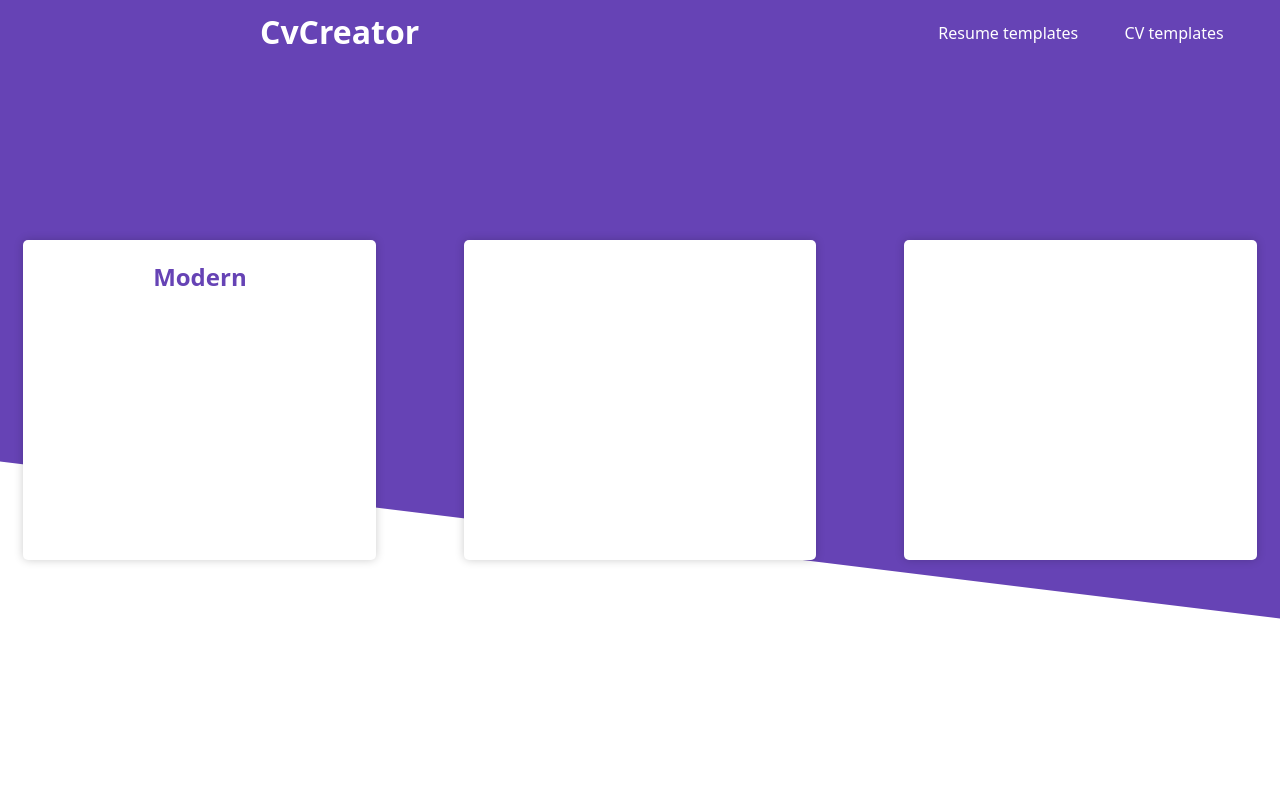
After one commit to ItsPooky/zavrsni-v1, a Flask app: template templates/template.html in a window 1280 px wide; the page is wider, and only the part inside the window is pictured. The commit adds this page. Run offline with Flask 3, Linux system fonts and the light colour scheme; the template is opened without the code that fills it, so the values that code supplies are empty.

Commit message:
napravismo ga

```diff
--- a/app.py
+++ b/app.py
@@ -16,11 +16,8 @@ app = Flask(__name__)
 
 app.secret_key = 'stefan'
 
-@app.route('/', methods=['GET','POST'])
+@app.route('/', methods=['GET', 'POST'])
 def render_home_page():
-    return render_template('index.html')
-
-def insert_data():
     if request.method == 'POST':
         first_name = request.form['first_name']
         last_name = request.form['last_name']
@@ -30,5 +27,28 @@ def insert_data():
         phone_number = request.form['phone_number']
         city = request.form['city']
 
+        # Insert data into the database (You should sanitize and validate data before inserting)
+        cursor.execute(
+            "INSERT INTO your_table_name (first_name, last_name, email, address, zip_code, phone_number, city) "
+            "VALUES (%s, %s, %s, %s, %s, %s, %s)",
+            (first_name, last_name, email, address, zip_code, phone_number, city)
+        )
+        connection.commit()
+
+        # Redirect to the next page
+        return redirect(url_for('render_history_page'))
+
+    return render_template('index.html')
+
+@app.route('/2', methods=['GET', 'POST'])
+def render_history_page():
+    if request.method == 'POST':
+        return redirect(url_for('history_page'))  # Redirect to the 'history_page' route
+    return render_template('history.html')
+
+@app.route('/history')
+def history_page():
+    return render_template('history.html')
+
 app.run(debug = True)
 connection.close()
--- /dev/null
+++ b/templates/template.html
@@ -0,0 +1,175 @@
+<!DOCTYPE html>
+<html lang="en">
+<head>
+    <meta charset="UTF-8">
+    <meta name="viewport" content="width=device-width, initial-scale=1.0">
+    <title>CvCreator</title>
+    <style>
+
+    *{
+        margin: 0;
+        padding: 0;
+        box-sizing: border-box;
+    }
+    body {
+        font-family: system-ui, -apple-system, BlinkMacSystemFont, 'Segoe UI', Roboto, Oxygen, Ubuntu, Cantarell, 'Open Sans', 'Helvetica Neue', sans-serif;
+        width: 100%;
+        height: 100vh;
+        position: relative;
+        display: flex;
+        justify-content: center;
+        align-items: center;
+        min-height: 100vh;
+    }
+    body .darkmode{
+        background-color: #333333;
+        color: #ffffff;
+    }
+    header{
+        position: absolute;
+        padding: 10px;
+        top: 0;
+        width: 100%;
+        z-index: 999;
+        height: 65px;
+        background: #6643b5;
+        display: flex;
+        justify-content: space-between;
+    }
+    .heading-bg{
+        position:absolute;
+        z-index: 99;
+        top: -60px;
+        left: 0;
+        width: 100%;
+        height: 600px;
+        background: #6643b5;
+        -webkit-transform: skewY(7deg);
+        transform: skewY(7deg);
+    }
+
+    .tem_container{
+        width: 25%;
+        padding: 20px;
+        color: #6643b5;
+        background-color: #fff;
+        border-radius: 5px;
+        box-shadow: 0 0 10px rgba(0, 0, 0, 0.2);
+        display: flex;
+        flex-direction: column;
+        flex-wrap: no-wrap;
+        align-items: flex-start;
+        z-index: 99;
+    }
+    .form_selection_template{
+        z-index: 9;
+        display: flex;
+    }
+    .template_preview{
+
+    }
+    .template_preview_item{
+        list-style: none;
+    }
+    .template_preview_name{
+        display: block;
+        margin-left: 110px;
+    }
+    .template_preview_wrapper{
+        display: flex;
+        width: 100%;
+        height: 90%;
+    }
+    .contain{
+        display: flex;
+        flex-direction: row;
+        flex-wrap: nowrap;
+        justify-content: space-evenly;
+        height: 40%;
+    }
+    .cvc{
+        color: #fff;
+        margin-left: 250px;
+    }
+    .information{
+        display: flex;
+        flex-direction: row;
+        justify-content: space-evenly;
+        width: 30%;
+        font-size: 16px;
+        color: #fff;
+        align-self: center;
+    }
+    .template_select{
+        display: inline-block;
+        position: relative;
+        background: #fff;
+        height: 1120px;
+        width: 790px;
+        -webkit-transform: scale(0.253);
+        transform: scale(0.253);
+        max-height: 1133px;
+        left: 50%;
+        margin-left: -100px;
+        border: none;
+        pointer-events: none;
+        -webkit-transform-origin: 0 0;
+        transform-origin: 0 0;
+        -webkit-transition: all .6s ease;
+        transition: all .6s ease;
+        cursor: pointer;
+        opacity: 0;
+    }
+
+    </style>
+
+</head>
+<body>
+    <header>
+        <h1 class="cvc">CvCreator</h1>
+        <div class="information">
+                <span class="resumetemplates">Resume templates</span>
+                    <span class="cvtemplates">CV templates</span>
+        </div>
+    </header>
+        <div class="heading-bg"></div>
+        <div class="contain">
+        <div class="tem_container">
+            <div class="form_selection_template">
+                <ul class="template_preview">
+                    <li class="template_preview_item">
+                        <h2 class="template_preview_name">Modern</div>
+                            <div class="template_preview_wrapper">
+                                <iframe src="/templates/modern.html" frameborder="0" class="template_select"></iframe>
+                            </div>
+                        </li>
+                </ul>
+            </div>
+        <div class="tem_container">
+            <div class="form_selection_template">
+                <ul class="template_preview">
+                    <li class="template_preview_item">
+                        <h2 class="template_preview_name"></div>
+                            <div class="template_preview_wrapper">
+                                <iframe src="" frameborder="0"></iframe>
+                            </div>
+                        </li>
+                </ul>
+            </div>
+        <div class="tem_container">
+            <div class="form_selection_template">
+                <ul class="template_preview">
+                    <li class="template_preview_item">
+                        <h2 class="template_preview_name"></div>
+                            <div class="template_preview_wrapper">
+                                <iframe src="" frameborder="0"></iframe>
+                            </div>
+                        </li>
+                </ul>
+            </div>
+        </div>
+    </div>
+
+
+</body>
+</html>
```
Also changed, not shown: templates/history.html (+13 -11 lines), templates/index.html (+23 -13 lines).
